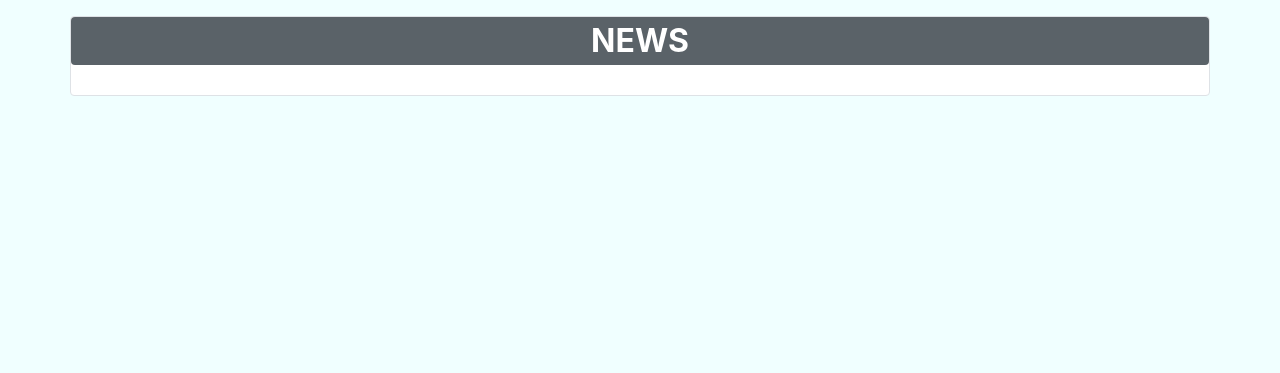
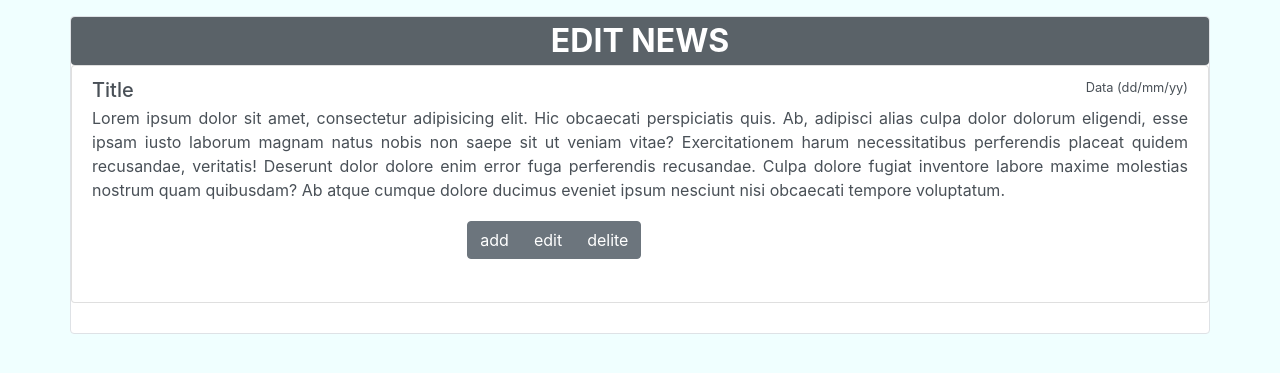
Before and after one commit to EeeNot/test, a PHP site: page /front/index.php in a window 1280 px wide. Shown: the part 56-429 px from the top of the page. Run offline with PHP 8.4, Linux system fonts and the light colour scheme.

Commit message:
edit new page News

```diff
--- a/css/main.css
+++ b/css/main.css
@@ -1,11 +1,6 @@
 body{
     background: azure;
 }
-
-/*
-
-
-*/
 
 .col-md-4{
     padding: 15px;
@@ -14,7 +9,6 @@ body{
 .border {
     background: white;
     margin-top: 1rem;
-
 }
 
 .topic{
@@ -27,9 +21,12 @@ body{
 .newitem{
     margin-top: 1rem;
     text-align: center;
-
 }
 
 .btn{
-    margin-bottom: 1 rem;
+    margin-bottom: 1rem;
 }
+
+.news-text {
+    text-align: justify;
+}
--- a/front/index.php
+++ b/front/index.php
@@ -27,11 +27,42 @@ ________________________________________________________________________________
         <a class=" flex-sm-fill text-sm-center nav-link active" href="index.php">NEWS</a>
     </nav>
 
-    <form >
-        <div class="row border border-secondar rounded">
+    <form>
+        <div class="row border border-secondar rounded field">
             <!--///////////////////////////////////////////////////////////////////-->
             <div class="badge badge-primary text-wrap topic">
-                NEWS
+                EDIT NEWS
+            </div>
+
+            <div class="list-group">
+                <a href="#" class="list-group-item list-group-item-action">
+                    <div class="d-flex w-100 justify-content-between">
+                        <h5 class="mb-1">Title</h5>
+                        <small>Data (dd/mm/yy)</small>
+                    </div>
+                    <p class="mb-1 news-text" text-overflow="20">Lorem ipsum dolor sit amet, consectetur adipisicing elit. Hic obcaecati perspiciatis quis. Ab, adipisci alias culpa dolor dolorum eligendi, esse ipsam iusto laborum magnam natus nobis non saepe sit ut veniam vitae? Exercitationem harum necessitatibus perferendis placeat quidem recusandae, veritatis! Deserunt dolor dolore enim error fuga perferendis recusandae. Culpa dolore fugiat inventore labore maxime molestias nostrum quam quibusdam? Ab atque cumque dolore ducimus eveniet ipsum nesciunt nisi obcaecati tempore voluptatum.</p>
+
+                    <div class="row">
+                        <div class="col-md-4">
+
+                        </div>
+                        <div class="col-md-4">
+                            <div class="btn-group" role="group" aria-label="Basic example">
+                                <button type="button" class="btn btn-secondary">add</button>
+                                <button type="button" class="btn btn-secondary">edit</button>
+                                <button type="button" class="btn btn-secondary">delite</button>
+                            </div>
+                        </div>
+                        <div class="col-md-4">
+
+                        </div>
+
+                    </div>
+
+
+
+                </a>
+
             </div>
             <div class="col-md-4">
 
```
Also changed, not shown: index.html (added, +19 -0 lines), index.php (+4 -4 lines).
